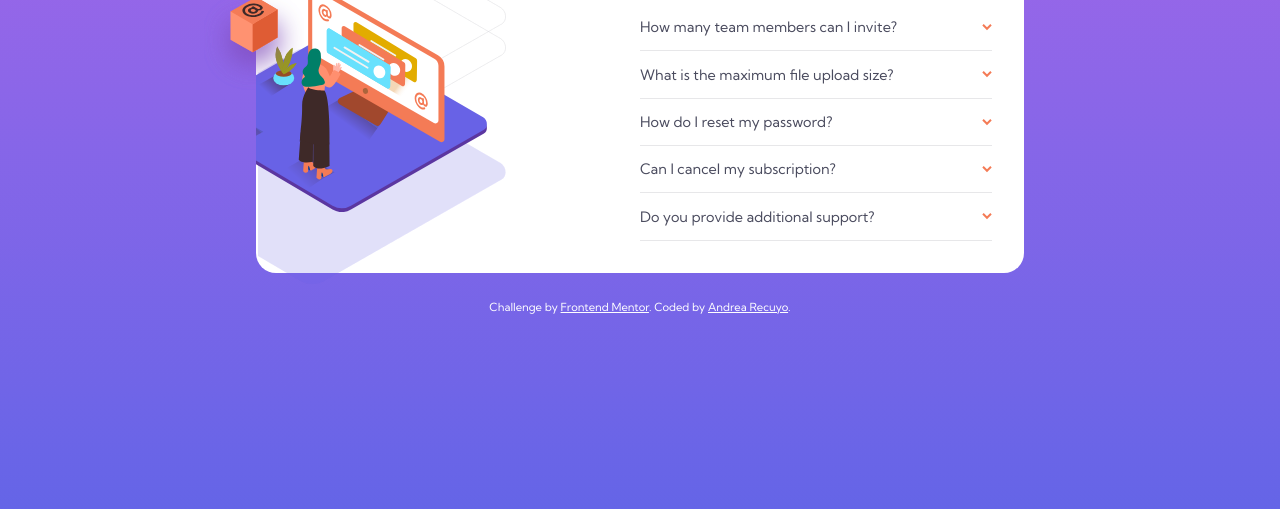
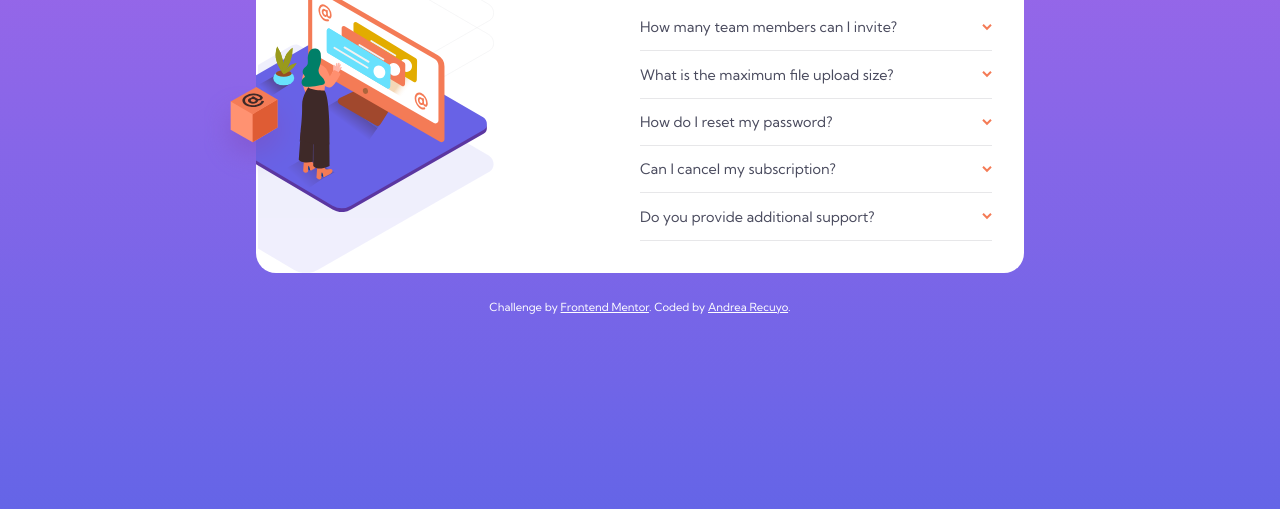
Before and after one commit to andrearecuyo/faq-accordion-card-main, a plain HTML site: page index.html in a window 1280 px wide. Shown: the part 291-800 px from the top of the page. Drawn offline with nearby package versions, Linux system fonts and the light colour scheme.

Commit message:
Changes with tags

```diff
--- a/index.html
+++ b/index.html
@@ -19,9 +19,9 @@
           </div>
           <!-- For Desktop version -->
           <div class="card-desktop-illustration">
-            <img class="card-desktop-pattern" src="./images/bg-pattern-desktop.svg" alt="">
+            <div class="card-desktop-pattern"></div>
             <div class="card-desktop-avatar"></div>
-            <img class="card-desktop-box" src="./images/illustration-box-desktop.svg" alt="">
+            <div class="card-desktop-box"></div>
           </div>
         </section>
         <section class="faqs-section">
```
